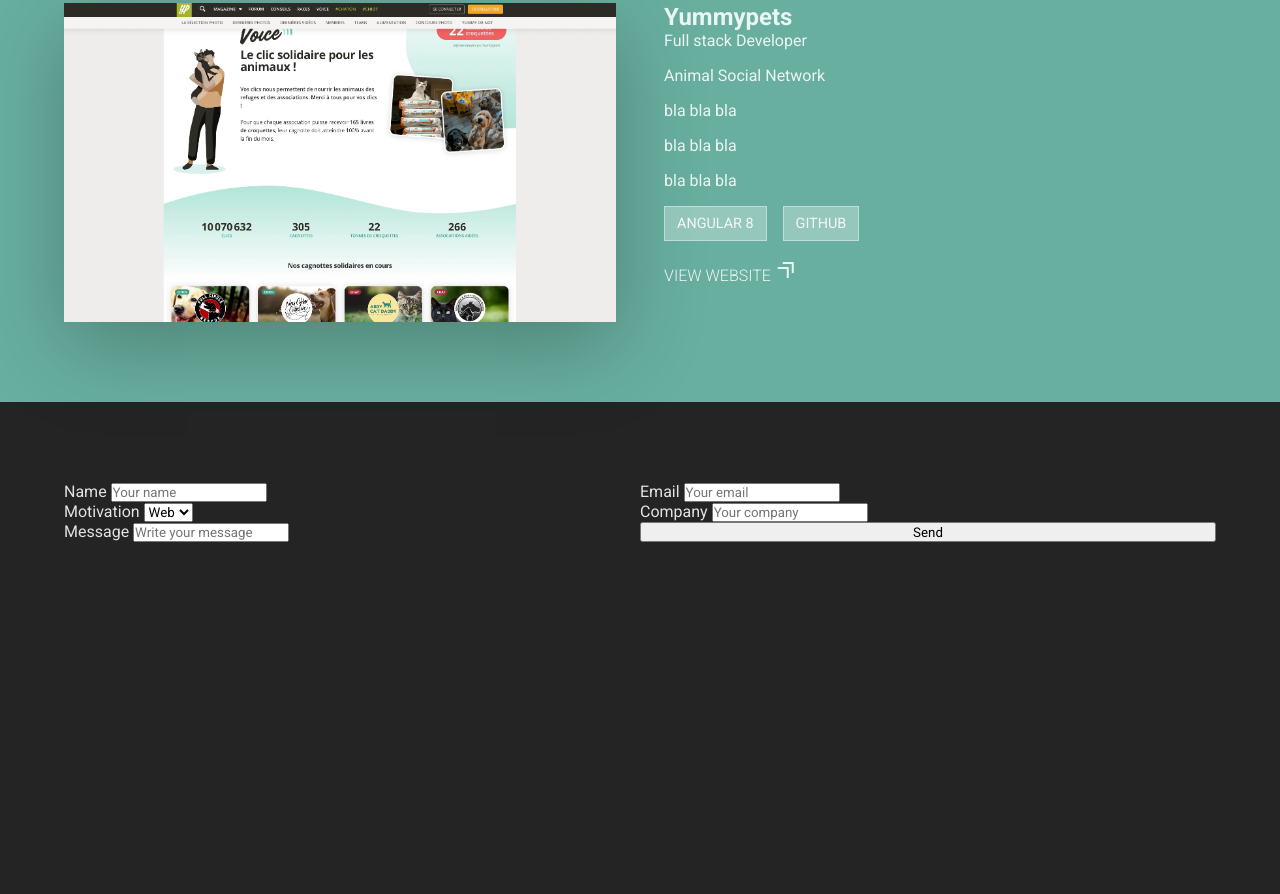
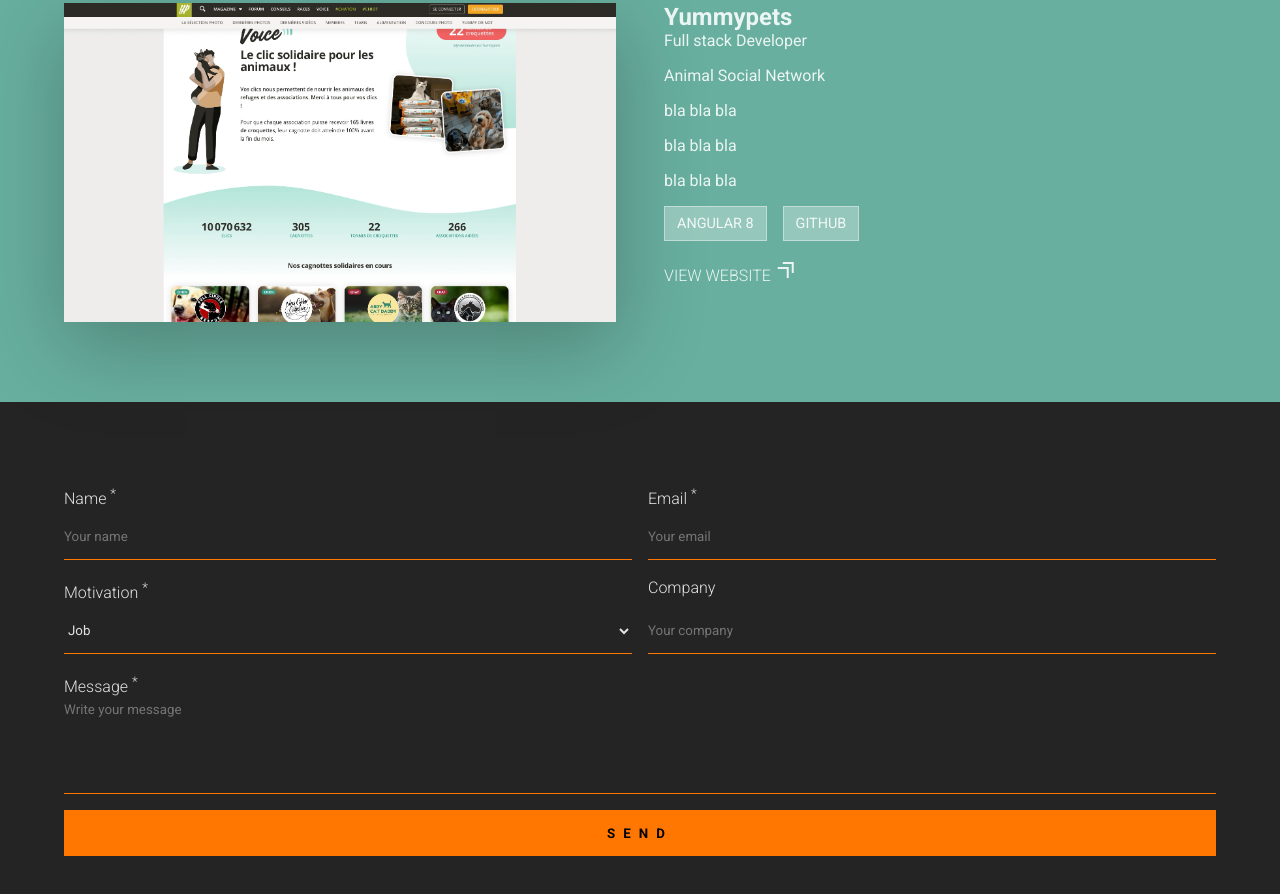
Before and after one commit to Paul-D-Dev/daocode, a website built with Vite: page index.html in a window 1280 px wide. Shown: the part 1322-2216 px from the top of the page. Before the commit the page ends 1944 px from the top, so only its background shows below. Built offline with nearby package versions, Linux system fonts and the light colour scheme.

Commit message:
FEAT Contact form style

```diff
--- a/index.html
+++ b/index.html
@@ -123,36 +123,53 @@
   </section>
 
   <section id="contact" class="section__wrapper contact">
-    <!--    TODO FORM     -->
-    <form action="">
-      <label for="name" id="name">Name
-        <input type="text" placeholder="Your name" required/>
-      </label>
 
-      <label for="email" id="email">Email
-        <input type="email" name="email" placeholder="Your email" required/>
-      </label>
+    <div class="contact__form__container">
 
-      <label for="motive" id="motive">
-        Motivation
-        <select name="motive">
-          <option value="web">Web</option>
-          <option value="job">Job</option>
-        </select>
-      </label>
+      <!-- TODO send mail-->
+      <form class=contact__form action="">
 
-      <label for="company" id="company">
-        Company
-        <input type="text" name="company" placeholder="Your company"/>
-      </label>
+        <div>
+          <label for="name">Name <sup>*</sup></label>
+          <input type="text" name="name" id="name" placeholder="Your name" required/>
+        </div>
 
-      <label for="message" id="message">
-        Message
-        <input type="text" name="message" placeholder="Write your message">
-      </label>
+        <div>
+          <label for="email">Email <sup>*</sup></label>
+          <input type="email" name="email" id="email" placeholder="Your email" required/>
+        </div>
 
-      <button type="submit">Send</button>
-    </form>
+        <div>
+          <label for="motive">Motivation <sup>*</sup></label>
+          <select name="motive" id="motive" required>
+            <option value="job">Job</option>
+            <option value="web">Web</option>
+          </select>
+        </div>
+
+        <div>
+          <label for="company">Company</label>
+          <input type="text" name="company" id="company" placeholder="Your company"/>
+        </div>
+
+        <div class="contact__form__message">
+          <label for="message">Message <sup>*</sup></label>
+          <textarea
+            name="message"
+            id="message"
+            placeholder="Write your message"
+            required
+            rows="4"
+            cols="50"
+          ></textarea>
+        </div>
+
+        <div class="contact__form__btn">
+          <button type="submit">Send</button>
+        </div>
+      </form>
+
+    </div>
   </section>
 
   <footer>
--- a/src/style.scss
+++ b/src/style.scss
@@ -40,6 +40,10 @@
 img {
   width: 100%;
   height: 100%;
+}
+
+textarea {
+  resize: none;
 }
 
 .header {
@@ -163,10 +167,58 @@
 
 .contact {
 
-  form {
+  &__form__container {
+    max-width: 80rem;
+    margin-inside: auto;
+  }
+
+  &__form {
     display: grid;
     grid-template-columns: repeat(2, 1fr);
+    gap: 1rem;
 
+    & > div {
+      display: flex;
+      flex-direction: column;
+      gap: 0.5rem;
+
+      label {
+        font-weight: lighter;
+        height: 24px;
+        line-height: 24px;
+      }
+
+      input, select, textarea {
+        height: 46px;
+        background-color: var(--bg);
+        color: var(--color);
+        border: none;
+        border-bottom: 1px solid var(--color-primary);
+      }
+
+      textarea {
+        height: 92px;
+      }
+
+    }
+
+    &__message {
+      grid-column: 1 / -1;
+    }
+
+    &__btn {
+      grid-column: 1 / -1;
+
+      button[type="submit"] {
+        height: 46px;
+        background-color: var(--color-primary);
+        border: none;
+        cursor: pointer;
+        font-weight: bold;
+        text-transform: uppercase;
+        letter-spacing: 8px;
+      }
+    }
   }
 }
 
```
